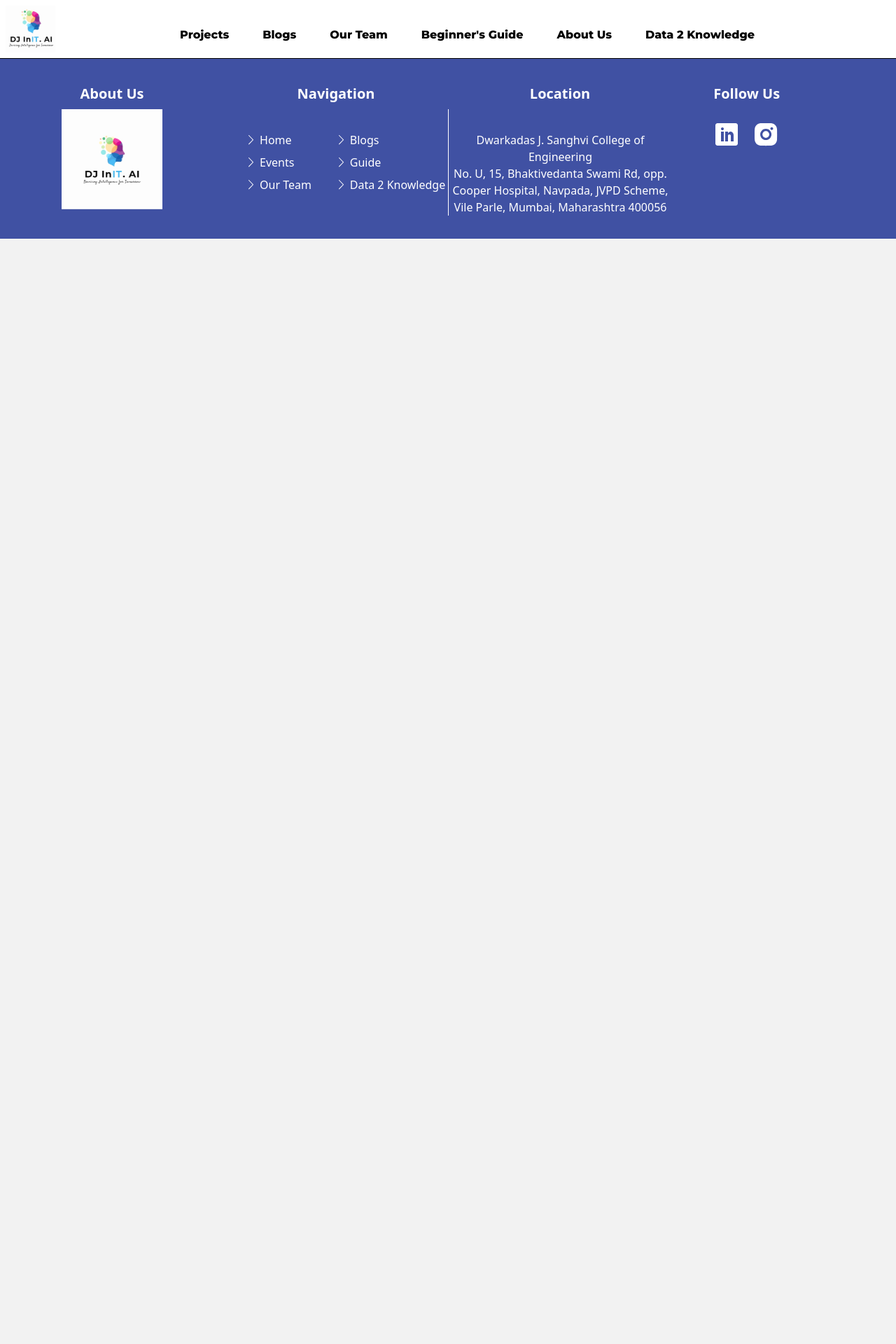
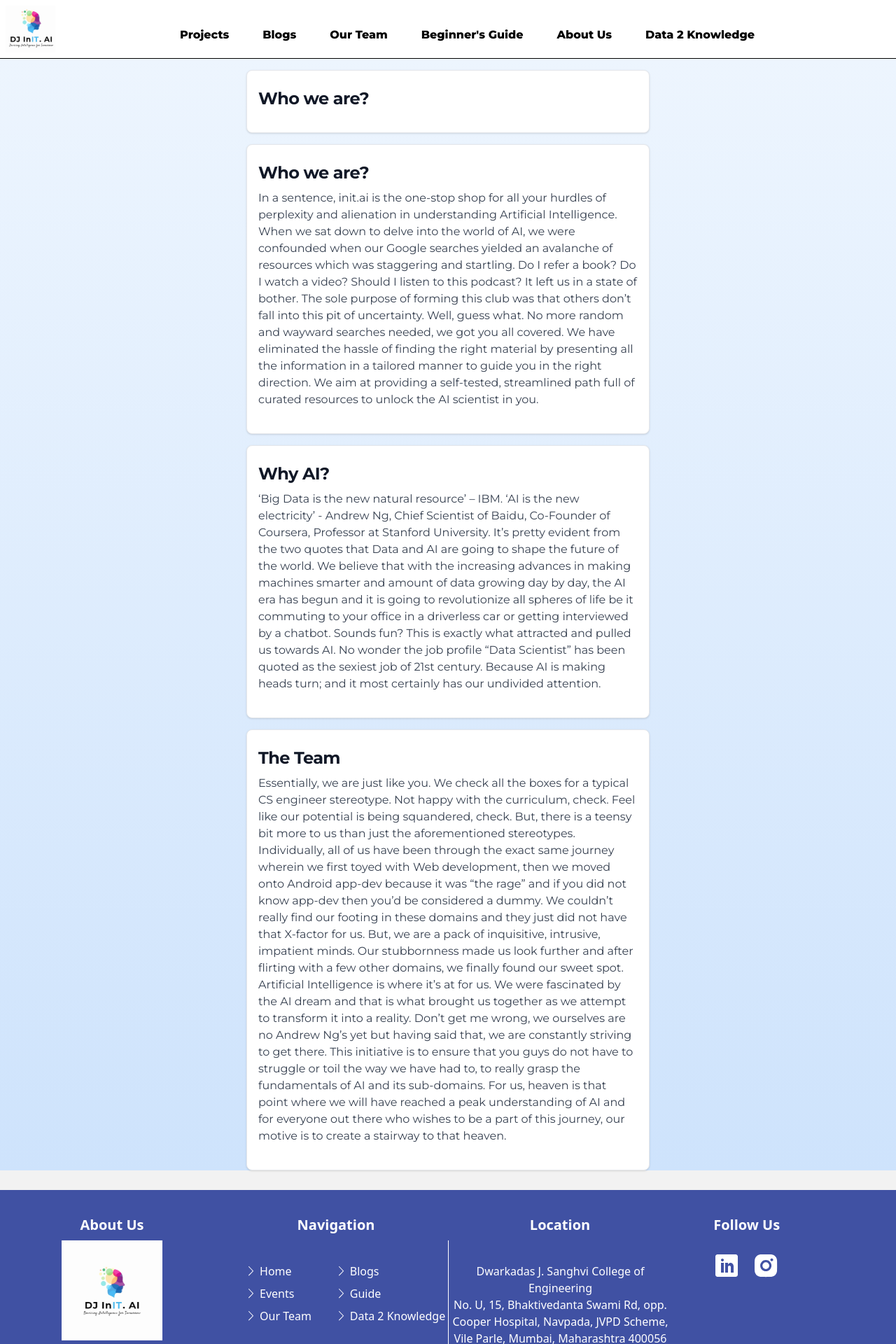
Before and after one commit to JayThadeshwar/InitAI-Frontend, a React (Create React App) app: page /about in a window 1280 px wide. Shown: the top 1920 px of the page at 70% size. Before the commit the page ends 800 px from the top, so only its background shows below. Built offline with nearby package versions, Linux system fonts and the light colour scheme.

Commit message:
about us content added

```diff
--- a/src/App.js
+++ b/src/App.js
@@ -7,6 +7,7 @@ import Team from "./components/Team/Teampage";
 import SingleBlog from "./components/Blogs/SingleBlog";
 import ProjectsPage from "./components/Projects/ProjectsPage";
 import Footer from "./components/Home/Footer";
+import About from "./components/About Us/About";
 
 function App() {
   return (
@@ -20,6 +21,7 @@ function App() {
           <Route path="/projects" element={<ProjectsPage />} />
           <Route path={`/events/blogs/:id`} element={<SingleBlog />} />
           <Route path="/ourteam" element={<Team />}></Route>
+          <Route path="/about" element={<About />}></Route>
         </Routes>
         <Footer />
       </div>
--- /dev/null
+++ b/src/components/About Us/About.js
@@ -0,0 +1,68 @@
+import React from 'react'
+
+function About() {
+  return (
+    <div className="bg-gradient-to-b font-['Montserrat'] from-[#edf5fe] to-[#cee3fc]">
+        <div className= "">
+
+            <div className="flex flex-col items-center justify-center mb-7">
+                <div className=''>
+
+                <a href="#" class="flex flex-col items-center bg-white border border-gray-200 rounded-lg shadow md:flex-row md:max-w-xl dark:border-gray-700 dark:bg-[#4051A3] my-4 ">
+                        <div class="flex flex-col justify-between p-4 leading-normal my-2">
+                        <h5 class="text-center mb-2 text-2xl font-bold tracking-tight text-gray-900 dark:text-white">Who we are?</h5>
+                    </div>
+                </a>
+
+                <a href="#" class="flex flex-col items-center bg-white border border-gray-200 rounded-lg shadow md:flex-row md:max-w-xl dark:border-gray-700 dark:bg-[#4051A3] ">
+                    {/* <img class="object-cover w-full rounded-t-lg h-96 md:h-auto md:w-48 md:rounded-none md:rounded-l-lg" src="" alt="img"> */}
+                    <div class="flex flex-col justify-between p-4 leading-normal my-2">
+                        <h5 class="mb-2 text-2xl font-bold tracking-tight text-gray-900 dark:text-white">Who we are?</h5>
+                        <p class="mb-3 font-normal text-gray-700 dark:text-gray-400">
+                        In a sentence, init.ai is the one-stop shop for all your hurdles of perplexity and alienation in understanding Artificial Intelligence. When we sat down to delve into the world of AI,
+                        we were confounded when our Google searches yielded an avalanche of resources which was staggering and startling. Do I refer a book? Do I watch a video? Should I listen to this podcast? It left us in a state of bother. The sole purpose of forming this club was that others don’t fall into this pit of uncertainty. Well, guess what. No more random and wayward searches needed, we got you all covered. We have eliminated the hassle of finding the right material by presenting all the information in a tailored manner to guide you in the right direction. We aim at providing a self-tested, streamlined path full of curated resources to unlock the AI scientist in you.
+                        </p>
+                    </div>
+                </a>
+                </div>
+
+                <div className=''>
+                <a href="#" class="flex flex-col items-center bg-white border border-gray-200 rounded-lg shadow md:flex-row md:max-w-xl dark:border-gray-700 dark:bg-[#4051A3] my-4">
+                    {/* <img class="object-cover w-full rounded-t-lg h-96 md:h-auto md:w-48 md:rounded-none md:rounded-l-lg" src="" alt="img"> */}
+                    <div class="flex flex-col justify-between p-4 leading-normal my-2">
+                        <h5 class="mb-2 text-2xl font-bold tracking-tight text-gray-900 dark:text-white">Why AI?</h5>
+                        <p class="mb-3 font-normal text-gray-700 dark:text-gray-400">
+                        ‘Big Data is the new natural resource’ – IBM.
+
+                        ‘AI is the new electricity’ - Andrew Ng, Chief Scientist of Baidu, Co-Founder of Coursera, Professor at Stanford University.
+
+                        It’s pretty evident from the two quotes that Data and AI are going to shape the future of the world. We believe that with the increasing advances in making machines smarter and amount of data growing day by day, the AI era has begun and it is going to revolutionize all spheres of life be it commuting to your office in a driverless car or getting interviewed by a chatbot. Sounds fun? This is exactly what attracted and pulled us towards AI. No wonder the job profile “Data Scientist” has been quoted as the sexiest job of 21st century. Because AI is making heads turn; and it most certainly has our undivided attention.
+                        </p>
+                    </div>
+                </a>
+                </div>
+
+                <div className=''>
+                <a href="#" class="flex flex-col items-center bg-white border border-gray-200 rounded-lg shadow md:flex-row md:max-w-xl dark:border-gray-700 dark:bg-[#4051A3]">
+                    {/* <img class="object-cover w-full rounded-t-lg h-96 md:h-auto md:w-48 md:rounded-none md:rounded-l-lg" src="" alt="img"> */}
+                    <div class="flex flex-col justify-between p-4 leading-normal my-2">
+                        <h5 class="mb-2 text-2xl font-bold tracking-tight text-gray-900 dark:text-white">The Team</h5>
+                        <p class="mb-3 font-normal text-gray-700 dark:text-gray-400">
+                            Essentially, we are just like you. We check all the boxes for a typical CS engineer stereotype.
+                            Not happy with the curriculum, check.
+                            Feel like our potential is being squandered, check.
+
+                            But, there is a teensy bit more to us than just the aforementioned stereotypes. Individually, all of us have been through the exact same journey wherein we first toyed with Web development, then we moved onto Android app-dev because it was “the rage” and if you did not know app-dev then you’d be considered a dummy.
+                            We couldn’t really find our footing in these domains and they just did not have that X-factor for us. But, we are a pack of inquisitive, intrusive, impatient minds. Our stubbornness made us look further and after flirting with a few other domains, we finally found our sweet spot. Artificial Intelligence is where it’s at for us. We were fascinated by the AI dream and that is what brought us together as we attempt to transform it into a reality. Don’t get me wrong, we ourselves are no Andrew Ng’s yet but having said that, we are constantly striving to get there. This initiative is to ensure that you guys do not have to struggle or toil the way we have had to,
+                            to really grasp the fundamentals of AI and its sub-domains. For us, heaven is that point where we will have reached a peak understanding of AI and for everyone out there who wishes to be a part of this journey, our motive is to create a stairway to that heaven.
+                        </p>
+                    </div>
+                </a>
+                </div>
+        </div>
+    </div>
+    </div>
+  )
+}
+
+export default About
--- a/src/components/Navbar.js
+++ b/src/components/Navbar.js
@@ -44,7 +44,7 @@ const Navbar = () => {
           <Link to="/" className="block lg:inline-block text-base lg:mt-0 text-black hover:bg-gray-200 p-2 hover:rounded-full mr-4 lg:mr-8">
             <span>Beginner's Guide</span>
           </Link>
-          <Link to="/" className="block lg:inline-block text-base lg:mt-0 text-black hover:bg-gray-200 p-2 hover:rounded-full mr-4 lg:mr-8">
+          <Link to="/about" className="block lg:inline-block text-base lg:mt-0 text-black hover:bg-gray-200 p-2 hover:rounded-full mr-4 lg:mr-8">
             <span>About Us</span>
           </Link>
           <Link to="/" className="block lg:inline-block text-base lg:mt-0 text-black hover:bg-gray-200 p-2 hover:rounded-full mr-4 lg:mr-8">
```
